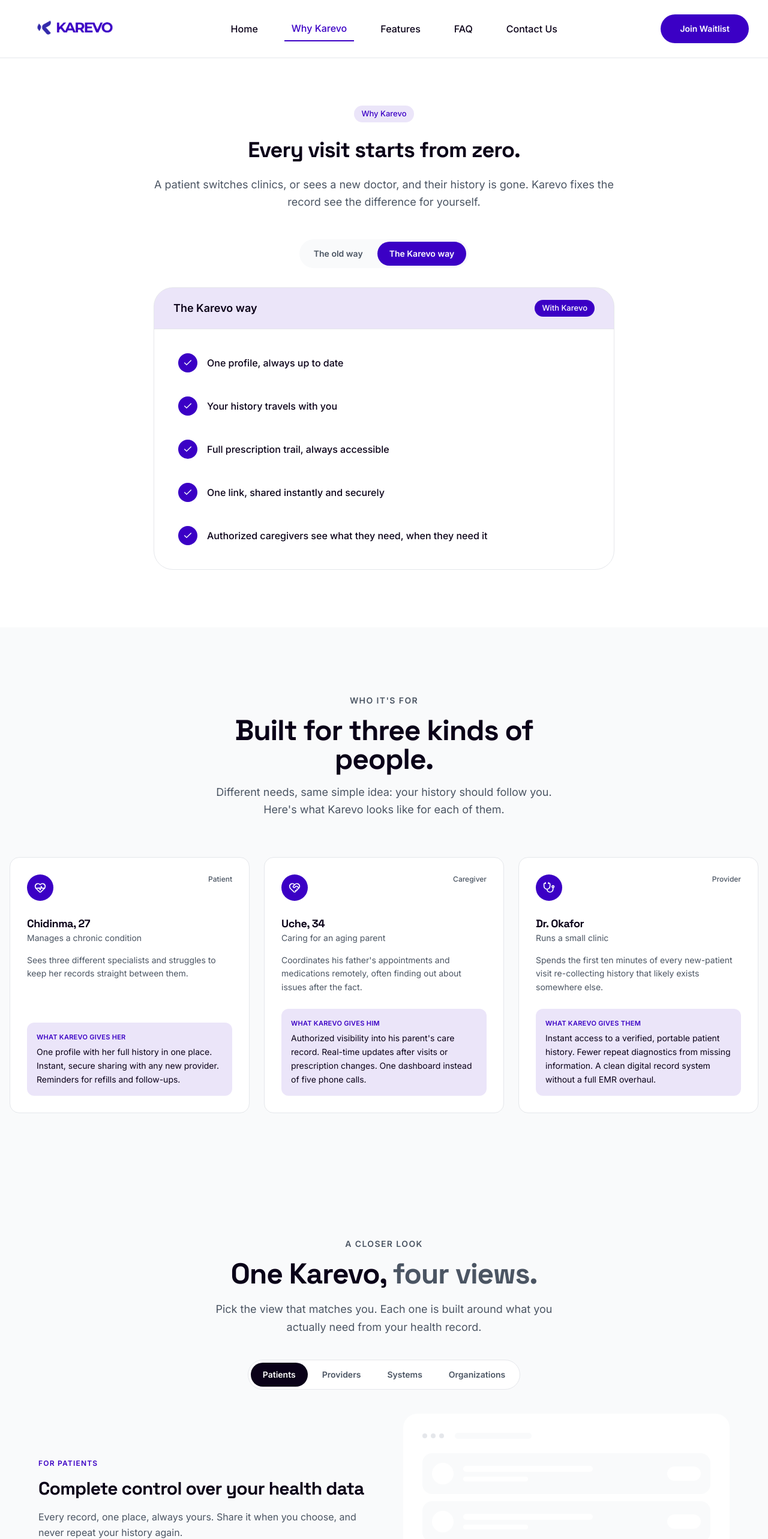
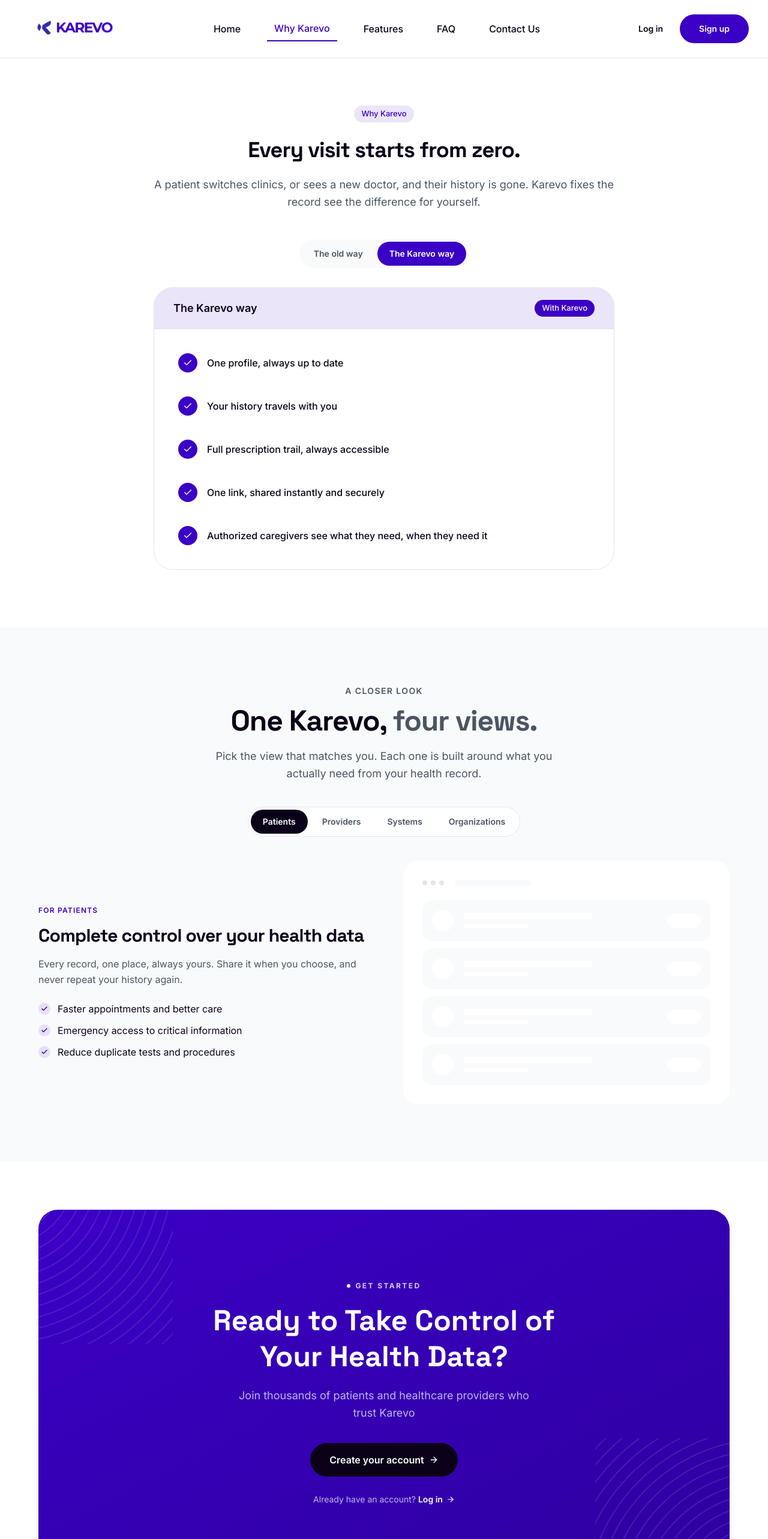
Before and after one commit to Karevo-technologies/karevo-website, a React (Vite) app in the folder frontend/: page /why-karevo in a window 1280 px wide. Shown: the top 2566 px of the page at 60% size. Built offline with nearby package versions, Linux system fonts and the light colour scheme.

Commit message:
feat: removed waitlist page from navbar

```diff
--- a/frontend/src/App.jsx
+++ b/frontend/src/App.jsx
@@ -12,15 +12,16 @@
 import AboutUs from "./pages/AboutUs";
 import Privacypolicy from "./pages/Privacypolicy";
 import TermsofService from "./pages/TermsofService";
-import Waitlist from "./pages/Waitlist";
+// Waitlist disabled — to be removed later.
+// import Waitlist from "./pages/Waitlist";
 import NotFound from "./pages/NotFound";
 
-// Admin Section Imports
-import AdminLogin from "./admin/login/login"; // 👈 Added your login page import
-import WaitlistDashboard from "./admin/WaitlistDashboard";
+// Admin Section Imports (waitlist dashboard disabled — to be removed later)
+// import AdminLogin from "./admin/login/login"; // 👈 Added your login page import
+// import WaitlistDashboard from "./admin/WaitlistDashboard";
 
 // Standalone pages that shouldn't carry the site's Navbar/Footer chrome.
-const NO_CHROME_ROUTES = ["/waitlist"];
+const NO_CHROME_ROUTES = [/* "/waitlist" */];
 
 const AppContent = () => {
   const [isCookiePolicyOpen, setIsCookiePolicyOpen] = useState(false);
@@ -41,12 +42,11 @@
         <Route path="/about-us" element={<AboutUs />} />
         <Route path="/privacy-policy" element={<Privacypolicy />} />
         <Route path="/terms-of-service" element={<TermsofService />} />
-        <Route path="/waitlist" element={<Waitlist />} />
-        {/* Secure Admin Control Gateways */}
-        <Route path="/admin/login" element={<AdminLogin />} />{" "}
-        {/* 👈 Added login route */}
-        <Route path="/admin" element={<WaitlistDashboard />} />{" "}
-        {/* 👈 Changed path to /admin to match middleware */}
+        {/* Waitlist disabled — to be removed later */}
+        {/* <Route path="/waitlist" element={<Waitlist />} /> */}
+        {/* Secure Admin Control Gateways (waitlist dashboard disabled — to be removed later) */}
+        {/* <Route path="/admin/login" element={<AdminLogin />} /> */}
+        {/* <Route path="/admin" element={<WaitlistDashboard />} /> */}
         {/* 2. Wildcard Catch-All Route (MUST BE AT THE VERY BOTTOM) */}
         <Route path="*" element={<NotFound />} />
       </Routes>
--- a/frontend/src/components/BenefitsSection.jsx
+++ /dev/null
@@ -1,65 +0,0 @@
-import React from "react";
-
-const BenefitsSection = ({ eyebrow, title, subtitle, people }) => {
-  return (
-    <section className="py-28 px-4 bg-paper">
-      <div className="max-w-7xl mx-auto">
-        <div className="text-center mb-16">
-          <p className="text-xs sm:text-sm uppercase tracking-widest text-ink-soft font-semibold mb-4">
-            {eyebrow}
-          </p>
-          <h2 className="text-3xl sm:text-5xl font-bold text-ink tracking-tight mb-4 max-w-2xl mx-auto">
-            {title}
-          </h2>
-          <p className="text-base sm:text-lg text-ink-soft max-w-xl mx-auto leading-relaxed">
-            {subtitle}
-          </p>
-        </div>
-
-        <div className="grid grid-cols-1 sm:grid-cols-3 gap-6">
-          {people.map((person, index) => {
-            const Icon = person.icon;
-
-            return (
-              <div
-                key={index}
-                className="bg-canvas border border-hairline rounded-2xl p-7 flex flex-col"
-              >
-                <div className="flex items-start justify-between mb-6">
-                  <div className="w-11 h-11 rounded-full bg-primary text-white flex items-center justify-center">
-                    <Icon className="h-5 w-5" />
-                  </div>
-                  <span className="text-xs font-medium text-ink-soft">
-                    {person.role}
-                  </span>
-                </div>
-
-                <h3 className="text-lg font-bold text-ink tracking-tight">
-                  {person.name}
-                </h3>
-                <p className="text-sm text-ink-soft mb-4">
-                  {person.subtitle}
-                </p>
-
-                <p className="text-sm text-ink-soft leading-relaxed mb-6">
-                  {person.bio}
-                </p>
-
-                <div className="mt-auto rounded-xl bg-primary/10 p-4">
-                  <p className="text-[11px] font-semibold uppercase tracking-wide text-primary mb-1.5">
-                    What Karevo gives {person.pronoun}
-                  </p>
-                  <p className="text-sm text-ink leading-relaxed">
-                    {person.gift}
-                  </p>
-                </div>
-              </div>
-            );
-          })}
-        </div>
-      </div>
-    </section>
-  );
-};
-
-export default BenefitsSection;
--- a/frontend/src/components/CTASection.jsx
+++ b/frontend/src/components/CTASection.jsx
@@ -1,11 +1,12 @@
 import React from "react";
 import { ArrowRight } from "lucide-react";
+import { SIGNUP_URL, LOGIN_URL } from "../config/links";
 
 const arcStyle = (corner) => ({
   backgroundImage: `repeating-radial-gradient(circle at ${corner}, transparent 0, transparent 16px, rgba(255,255,255,0.10) 16px, rgba(255,255,255,0.10) 18px)`,
 });
 
-const CTASection = ({ title, subtitle, onCTAClick, roles, onRoleClick }) => {
+const CTASection = ({ title, subtitle }) => {
   return (
     <section className="py-16 sm:py-20 px-4 sm:px-6 lg:px-8 bg-canvas">
       <div className="relative overflow-hidden max-w-6xl mx-auto rounded-4xl py-20 sm:py-24 md:py-28 px-4 bg-gradient-to-br from-primary to-primary-deep text-white">
@@ -24,7 +25,7 @@
           <div className="inline-flex items-center gap-2 mb-5">
             <span className="w-1.5 h-1.5 rounded-full bg-white" />
             <span className="text-xs font-bold uppercase tracking-[0.2em] text-white/80">
-              Join the waitlist
+              Get started
             </span>
           </div>
 
@@ -35,33 +36,24 @@
             {subtitle}
           </p>
 
-          <button
-            onClick={onCTAClick}
+          <a
+            href={SIGNUP_URL}
             className="inline-flex items-center justify-center gap-2 px-8 py-4 bg-midnight text-white rounded-full font-semibold hover:bg-midnight/90 transition-colors duration-300"
           >
-            Join Waitlist
+            Create your account
             <ArrowRight className="h-4 w-4" />
-          </button>
+          </a>
 
-          {roles && roles.length > 0 && (
-            <div className="mt-7 flex flex-wrap items-center justify-center gap-x-4 gap-y-2">
-              {roles.map((role, i) => (
-                <React.Fragment key={role.key}>
-                  <button
-                    type="button"
-                    onClick={() => onRoleClick?.(role.key)}
-                    className="inline-flex items-center gap-1.5 text-sm text-white/70 hover:text-white transition-colors"
-                  >
-                    {role.label}
-                    <ArrowRight className="h-3.5 w-3.5" />
-                  </button>
-                  {i < roles.length - 1 && (
-                    <span className="text-white/30 text-sm">·</span>
-                  )}
-                </React.Fragment>
-              ))}
-            </div>
-          )}
+          <p className="mt-7 text-sm text-white/70">
+            Already have an account?{" "}
+            <a
+              href={LOGIN_URL}
+              className="inline-flex items-center gap-1.5 font-semibold text-white hover:underline"
+            >
+              Log in
+              <ArrowRight className="h-3.5 w-3.5" />
+            </a>
+          </p>
         </div>
       </div>
     </section>
--- a/frontend/src/components/Footer.jsx
+++ b/frontend/src/components/Footer.jsx
@@ -3,6 +3,7 @@
 import { NavLink } from "react-router-dom";
 import logo from "../assets/logo.png";
 import ThemeToggle from "./ThemeToggle";
+import { SIGNUP_URL } from "../config/links";
 
 const Footer = ({ onCookiePolicyClick }) => {
   const currentYear = new Date().getFullYear();
@@ -138,7 +139,7 @@
             </ul>
           </div>
 
-          {/* Contact + waitlist */}
+          {/* Contact + sign up */}
           <div className="col-span-2 md:col-span-1">
             <p className="text-[10px] tracking-widest uppercase text-white/35 font-semibold mb-5">
               Contact us
@@ -163,13 +164,13 @@
               })}
             </ul>
 
-            <NavLink
-              to="/waitlist"
+            <a
+              href={SIGNUP_URL}
               className="inline-flex items-center gap-2 bg-white text-midnight hover:bg-white/90 transition-colors duration-300 px-5 py-2.5 rounded-full text-sm font-semibold"
             >
-              Join Waitlist
+              Sign up
               <ArrowUpRight size={14} />
-            </NavLink>
+            </a>
           </div>
         </div>
 
--- a/frontend/src/components/Hero.jsx
+++ b/frontend/src/components/Hero.jsx
@@ -1,11 +1,12 @@
 import React from "react";
 import { ArrowRight, Info } from "lucide-react";
+import { SIGNUP_URL } from "../config/links";
 
 const arcStyle = (corner) => ({
   backgroundImage: `repeating-radial-gradient(circle at ${corner}, transparent 0, transparent 18px, rgba(255,255,255,0.08) 18px, rgba(255,255,255,0.08) 20px)`,
 });
 
-const Hero = ({ onOpenWaitlist }) => {
+const Hero = () => {
   return (
     <section className="hero-section relative overflow-hidden bg-gradient-to-br from-primary to-primary-deep pt-36 sm:pt-40 md:pt-44 pb-20 sm:pb-24 px-4 sm:px-6 lg:px-8">
       {/* Decorative arcs */}
@@ -39,13 +40,13 @@
         </p>
 
         <div className="mt-8 flex flex-col sm:flex-row gap-4 justify-center">
-          <button
-            onClick={onOpenWaitlist}
+          <a
+            href={SIGNUP_URL}
             className="group flex items-center justify-center gap-2 px-7 sm:px-8 py-4 bg-midnight text-white text-base sm:text-lg font-semibold rounded-full hover:bg-midnight/90 transition-colors duration-300 focus:outline-none focus-visible:ring-2 focus-visible:ring-white/50"
           >
-            <span className="inline-flex items-center">Join Waitlist</span>
+            <span className="inline-flex items-center">Get Started</span>
             <ArrowRight className="h-5 w-5 group-hover:translate-x-1 transition-transform" />
-          </button>
+          </a>
 
           <button
             className="group flex items-center justify-center gap-2 px-6 sm:px-8 py-4 rounded-full text-base sm:text-lg font-semibold bg-white text-midnight hover:bg-white/90 transition-colors duration-300 focus:outline-none focus-visible:ring-2 focus-visible:ring-white/50"
--- a/frontend/src/components/Navbar.jsx
+++ b/frontend/src/components/Navbar.jsx
@@ -5,6 +5,7 @@
 import { Menu01Icon, Cancel01Icon, ArrowRight02Icon } from "@hugeicons/core-free-icons";
 
 import logo from "../assets/logo.png";
+import { SIGNUP_URL, LOGIN_URL } from "../config/links";
 
 const links = [
   { label: "Home", to: "/" },
@@ -113,19 +114,29 @@
             ))}
           </div>
 
-          {/* Desktop Waitlist Button */}
+          {/* Desktop Auth Buttons */}
 
-          <div className="hidden md:flex items-center">
-            <NavLink
-              to="/waitlist"
+          <div className="hidden md:flex items-center gap-2">
+            <a
+              href={LOGIN_URL}
+              className={`h-12 px-5 flex items-center text-sm font-semibold rounded-full transition-colors duration-300 ${
+                overlay
+                  ? "text-white hover:bg-white/10"
+                  : "text-ink hover:text-primary"
+              }`}
+            >
+              Log in
+            </a>
+            <a
+              href={SIGNUP_URL}
               className={`h-12 px-8 py-3 flex items-center text-sm font-semibold rounded-full transition-colors duration-300 ${
                 overlay
                   ? "text-white bg-midnight hover:bg-midnight/90"
                   : "text-white bg-primary hover:bg-primary-bright"
               }`}
             >
-              Join Waitlist
-            </NavLink>
+              Sign up
+            </a>
           </div>
 
           {/* Mobile Menu Button */}
@@ -167,15 +178,22 @@
           ))}
         </div>
 
-        <div className="px-8 pb-12">
-          <NavLink
-            to="/waitlist"
+        <div className="px-8 pb-12 flex flex-col gap-3">
+          <a
+            href={SIGNUP_URL}
             onClick={() => setIsOpen(false)}
             className="inline-flex items-center justify-center gap-2 w-full bg-primary text-white text-base font-semibold rounded-full px-6 h-[52px] hover:bg-primary-bright transition-colors duration-300"
           >
-            Join Waitlist
+            Sign up
             <HugeiconsIcon icon={ArrowRight02Icon} size={18} />
-          </NavLink>
+          </a>
+          <a
+            href={LOGIN_URL}
+            onClick={() => setIsOpen(false)}
+            className="inline-flex items-center justify-center w-full border border-hairline text-ink text-base font-semibold rounded-full px-6 h-[52px] hover:bg-paper transition-colors duration-300"
+          >
+            Log in
+          </a>
         </div>
       </div>
     </nav>
--- /dev/null
+++ b/frontend/src/config/links.js
@@ -0,0 +1,4 @@
+// Where the Sign up / Log in buttons send people.
+// Swap these for the full app URLs (e.g. "https://app.karevo.com/signup") when ready.
+export const SIGNUP_URL = "/signup";
+export const LOGIN_URL = "/login";
--- a/frontend/src/pages/Home.jsx
+++ b/frontend/src/pages/Home.jsx
@@ -1,5 +1,4 @@
 import React from "react";
-import { useNavigate } from "react-router-dom";
 import Hero from "../components/Hero";
 import Features from "../components/Features";
 import KarevoID from "../components/KarevoID";
@@ -9,21 +8,10 @@
 import BenefitsCarousel from "../components/BenefitsCarousel";
 import ProblemSection from "../components/ProblemSection";
 
-const roleOptions = [
-  { key: "user", label: "I'm a patient or caregiver" },
-  { key: "hospital", label: "I'm a provider" },
-];
-
 const Home = () => {
-  const navigate = useNavigate();
-
-  const openWaitlist = (role = "") => {
-    navigate(role ? `/waitlist?role=${role}` : "/waitlist");
-  };
-
   return (
     <>
-      <Hero onOpenWaitlist={() => openWaitlist()} />
+      <Hero />
       <ProblemSection />
       <ChallengeSolutionSection />
       <KarevoID />
@@ -32,10 +20,7 @@
 
       <CTASection
         title="Your health records deserve a safer home."
-        subtitle="Be among the first to take full control of your medical history — free during early access."
-        onCTAClick={() => openWaitlist()}
-        roles={roleOptions}
-        onRoleClick={(role) => openWaitlist(role)}
+        subtitle="Create your account and take full control of your medical history in minutes."
       />
       <SecuritySection />
     </>
--- a/frontend/src/pages/WhyKarevo.jsx
+++ b/frontend/src/pages/WhyKarevo.jsx
@@ -1,67 +1,20 @@
 import React from "react";
-import { useNavigate } from "react-router-dom";
-import { HeartPulse, HeartHandshake, Stethoscope } from "lucide-react";
 
 import ChallengeSolutionSection from "../components/ChallengeSolutionSection";
-import BenefitsSection from "../components/BenefitsSection";
 import BenefitsCarousel from "../components/BenefitsCarousel";
 import SecuritySection from "../components/SecuritySection";
 import CTASection from "../components/CTASection";
 
 const WhyKarevo = () => {
-  const navigate = useNavigate();
-
-  const people = [
-    {
-      icon: HeartPulse,
-      role: "Patient",
-      name: "Chidinma, 27",
-      subtitle: "Manages a chronic condition",
-      bio: "Sees three different specialists and struggles to keep her records straight between them.",
-      pronoun: "her",
-      gift: "One profile with her full history in one place. Instant, secure sharing with any new provider. Reminders for refills and follow-ups.",
-    },
-    {
-      icon: HeartHandshake,
-      role: "Caregiver",
-      name: "Uche, 34",
-      subtitle: "Caring for an aging parent",
-      bio: "Coordinates his father's appointments and medications remotely, often finding out about issues after the fact.",
-      pronoun: "him",
-      gift: "Authorized visibility into his parent's care record. Real-time updates after visits or prescription changes. One dashboard instead of five phone calls.",
-    },
-    {
-      icon: Stethoscope,
-      role: "Provider",
-      name: "Dr. Okafor",
-      subtitle: "Runs a small clinic",
-      bio: "Spends the first ten minutes of every new-patient visit re-collecting history that likely exists somewhere else.",
-      pronoun: "them",
-      gift: "Instant access to a verified, portable patient history. Fewer repeat diagnostics from missing information. A clean digital record system without a full EMR overhaul.",
-    },
-  ];
-
-  const handleCTAClick = () => {
-    navigate("/waitlist");
-  };
-
   return (
     <div className="min-h-screen py-20 bg-canvas">
       <ChallengeSolutionSection />
-
-      <BenefitsSection
-        eyebrow="Who it's for"
-        title="Built for three kinds of people."
-        subtitle="Different needs, same simple idea: your history should follow you. Here's what Karevo looks like for each of them."
-        people={people}
-      />
 
       <BenefitsCarousel />
 
       <CTASection
         title="Ready to Take Control of Your Health Data?"
         subtitle="Join thousands of patients and healthcare providers who trust Karevo"
-        onCTAClick={handleCTAClick}
       />
 
       <SecuritySection />
```
